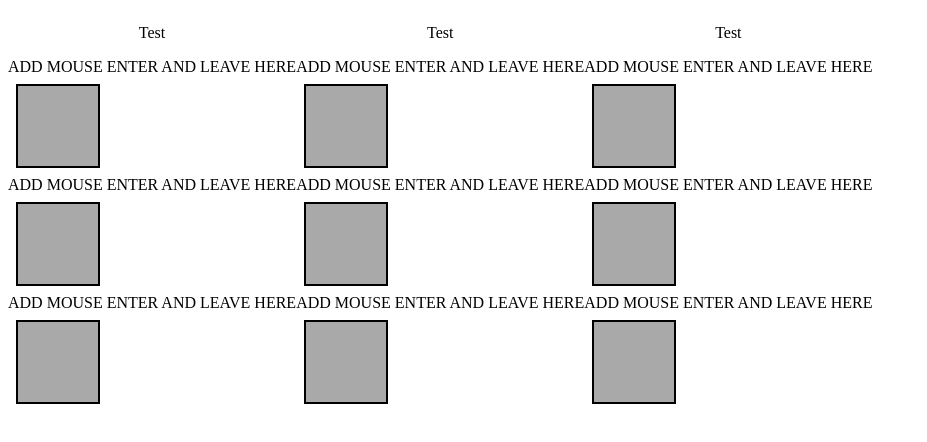
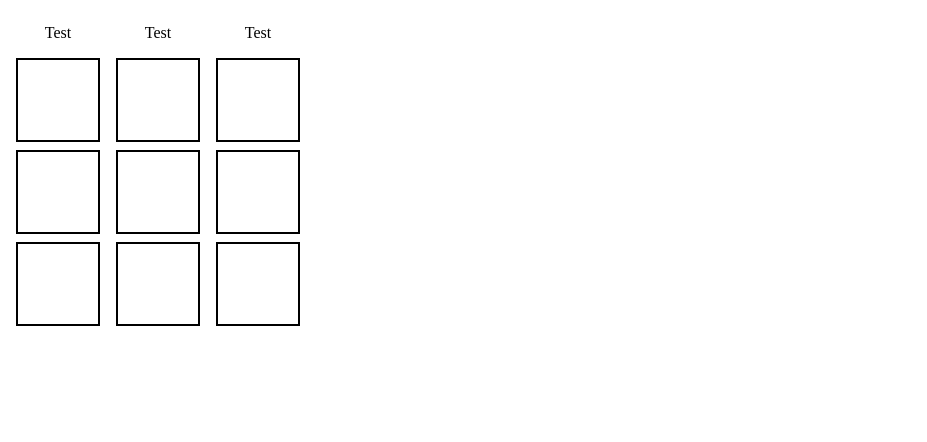
Before and after one commit to Robbysim37/angular-knucklebones, an Angular app: page / in a window 1280 px wide. Shown: the top 442 px of the page, without its empty margins (0-927 px from the left). Built offline with nearby package versions, Linux system fonts and the light colour scheme.

Commit message:
highlights

```diff
--- a/src/app/game-state/game-board/board-column/cell/cell.component.css
+++ b/src/app/game-state/game-board/board-column/cell/cell.component.css
@@ -1,7 +1,6 @@
 div{
     height: 10vh;
     width: 10vh;
-    background-color: darkgray;
     border: solid 2px ;
     margin: 1vh;
 }
--- a/src/app/game-state/game-board/board-column/cell/cell.component.html
+++ b/src/app/game-state/game-board/board-column/cell/cell.component.html
@@ -1,2 +1 @@
-ADD MOUSE ENTER AND LEAVE HERE
-<div></div>
+<div appHighlight></div>
--- a/src/app/highlight.directive.ts
+++ b/src/app/highlight.directive.ts
@@ -1,4 +1,4 @@
-import { Directive, OnInit, ElementRef, Renderer2 } from '@angular/core';
+import { Directive, OnInit, ElementRef, Renderer2, HostListener } from '@angular/core';
 
 @Directive({
   selector: '[appHighlight]'
@@ -8,7 +8,14 @@ export class HighlightDirective implements OnInit{
   constructor(private elRef: ElementRef, private renderer: Renderer2) { }
 
   ngOnInit() {
-    this.renderer.setStyle(this.elRef.nativeElement, 'background-color', 'blue')
+
   }
 
+  @HostListener('mouseenter') mouseover(eventData: Event) {
+    this.renderer.setStyle(this.elRef.nativeElement, 'background-color', '#ECECEC')
+  }
+
+  @HostListener('mouseleave') mouseleave(eventData: Event) {
+    this.renderer.setStyle(this.elRef.nativeElement, 'background-color', 'white')
+  }
 }
```
